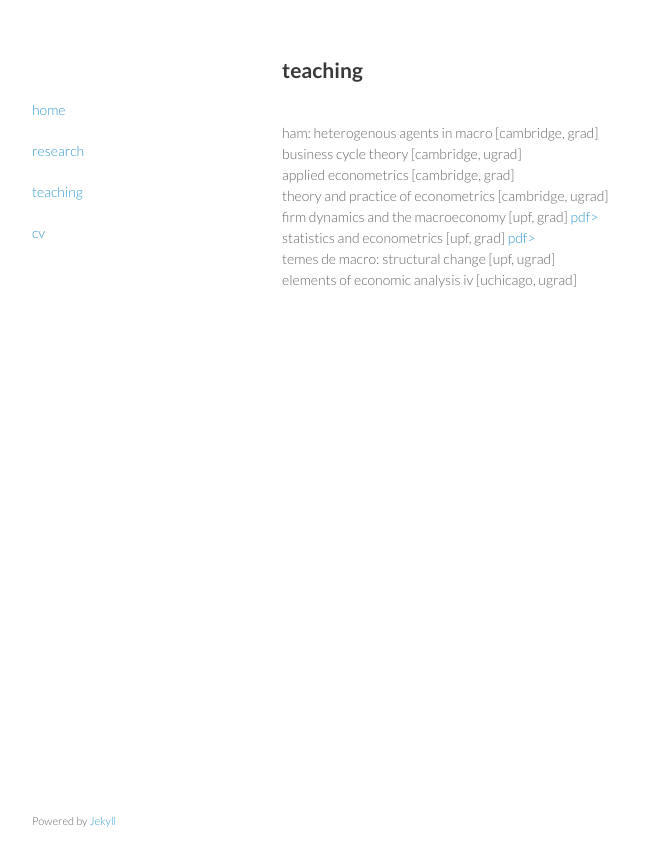
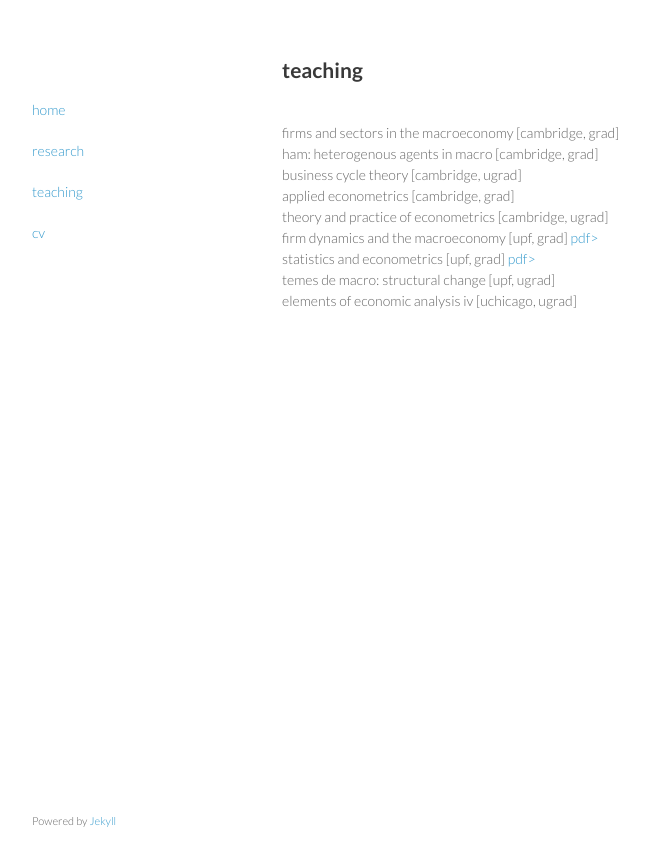
Before and after one commit to Vasco-M-Carvalho/vasco-m-carvalho.github.io, a Jekyll site: the page built from teaching.html, in a window 1280 px wide. Shown: the top 866 px of the page, without its empty margins (233-882 px from the left). Built offline with Jekyll 4.4.1, drawn with Linux system fonts in a browser that asks for light colours.

Commit message:
Update teaching.html

```diff
--- a/teaching.html
+++ b/teaching.html
@@ -2,8 +2,16 @@
 layout: default
 title: teaching
 ---
+
+<head>
+    <title>{{ page.title }}</title>
+    <!-- link to main stylesheet -->
+    <link rel="stylesheet" type="text/css" href="./css/styles.css">
+</head>
+
 <h2 id="welcome">teaching</h2>
 <p>
+<br>firms and sectors in the macroeconomy [cambridge, grad]
 <br>ham: heterogenous agents in macro [cambridge, grad]
 <br>business cycle theory [cambridge, ugrad]
 <br>applied econometrics [cambridge, grad]
```
